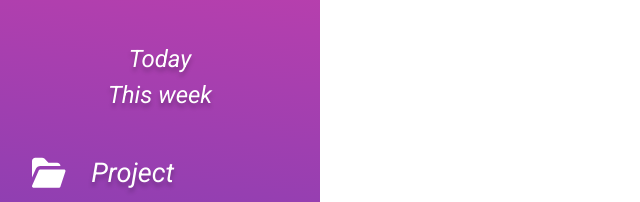
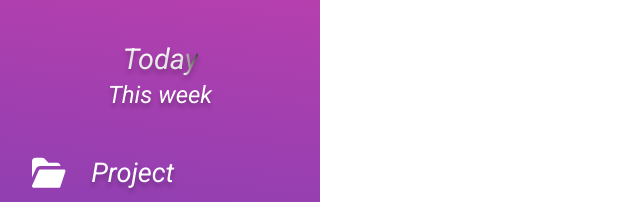
Before and after one commit to Frank2006x/ToDo-list-, a website built with webpack: page src/template.html in a window 1280 px wide. In both pictures the pointer is over the element "Today". Shown: the part 170-372 px from the top of the page, 0-640 px from the left. Built offline with nearby package versions, Linux system fonts and the light colour scheme; a web font is replaced by a local one.

Commit message:
details-nav

```diff
--- a/src/styles.css
+++ b/src/styles.css
@@ -54,6 +54,8 @@ nav > *{
     font-style:italic;
     font-weight: 400px ;
     line-height: normal;
+    display: inline-block;
+    transition: transform 0.5s cubic-bezier(0.25, 0.1, 0.25, 1);
 }
 #projects_header{
     display: flex;
@@ -75,3 +77,17 @@ nav > *{
     margin-left: 4rem;
     padding-top: 1rem;
 }
+nav p:hover{
+    background: linear-gradient(77deg, #FFF 73.88%, #352F2F 97.73%);
+    background-clip: text;
+    -webkit-background-clip: text;
+    -webkit-text-fill-color: transparent;
+    /* font-size: larger;
+     */
+     transform: scale(1.2);
+
+
+
+
+
+}
```
